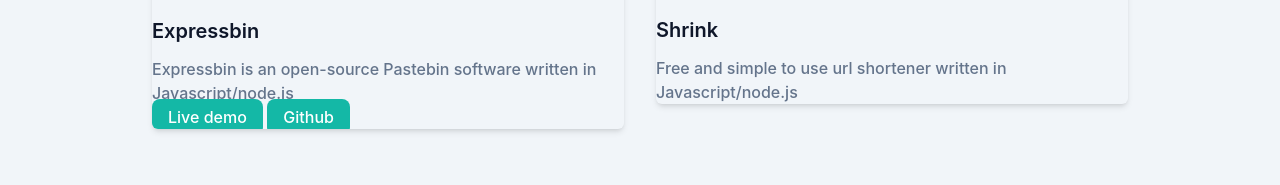
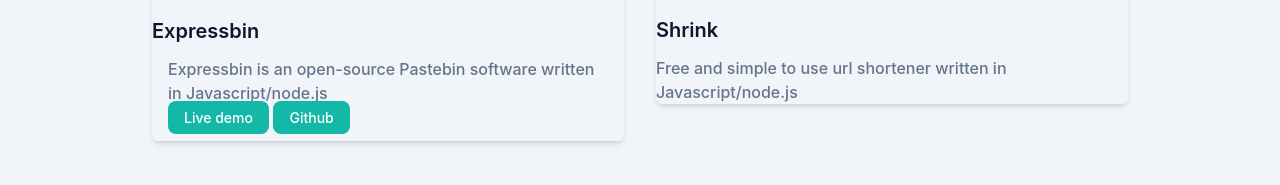
Before and after one commit to FDMZ17/fdmz17.github.io, a website: page index.html in a window 1280 px wide. Shown: the part 1582-1767 px from the top of the page. Drawn offline with Linux system fonts and the light colour scheme.

Commit message:
Mon May 16 09:56:06 AM WIB 2022

```diff
--- a/index.html
+++ b/index.html
@@ -123,9 +123,11 @@
           <div class="rounded-md shadow-md overflow-hidden">
             <img src="/dist/img/projects1.png" alt="Expressbin" width="w-full" />
             <h3 class="font-semibold text-xl text-dark mt-5 mb-3">Expressbin</h3>
+            <div class="mb-3 px-4 mt-3">
             <p class="font-medium text-base text-secondary">Expressbin is an open-source Pastebin software written in Javascript/node.js</p>
-            <a href="https://paste.fdmz17.repl.co/" class=" mt-3 rounded-lg bg-primary py-2 px-4 text-sm font-medium text-white hover:opacity-80 mb-3">Live demo</a>
-            <a href="https;//github.com/FDMZ17/Expressbin" class="mt-3 rounded-lg bg-primary py-2 px-4 text-sm font-medium text-white hover:opacity-80 mb03">Github</a>
+            <a href="https://paste.fdmz17.repl.co/" class="rounded-lg bg-primary py-2 px-4 text-sm font-medium text-white hover:opacity-80">Live demo</a>
+            <a href="https;//github.com/FDMZ17/Expressbin" class="rounded-lg bg-primary py-2 px-4 text-sm font-medium text-white hover:opacity-80">Github</a>
+            </div>
           </div>
         </div>
          <div class="mb-12 p-4 md:w-1/2">
```
Also changed, not shown: dist/output.css.
